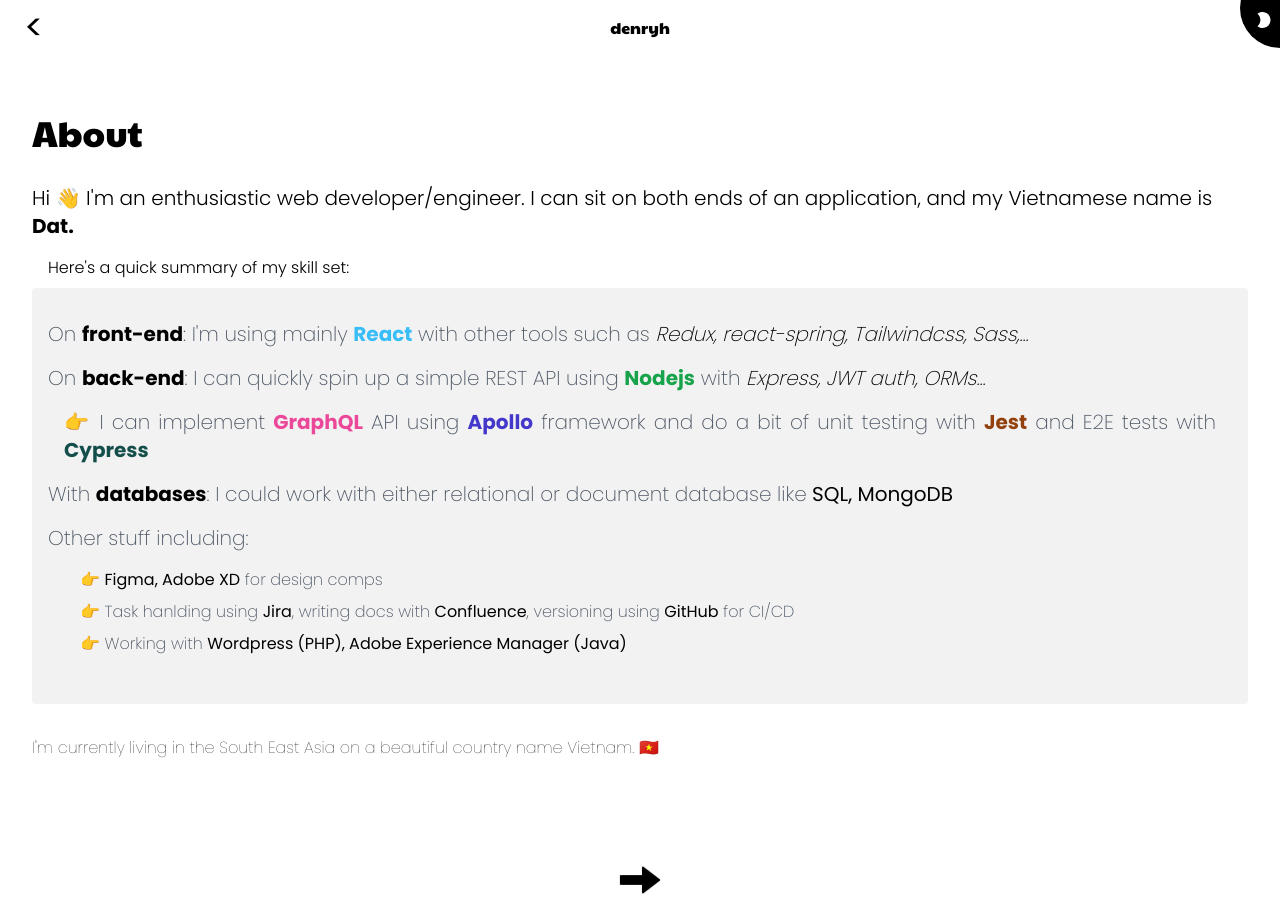
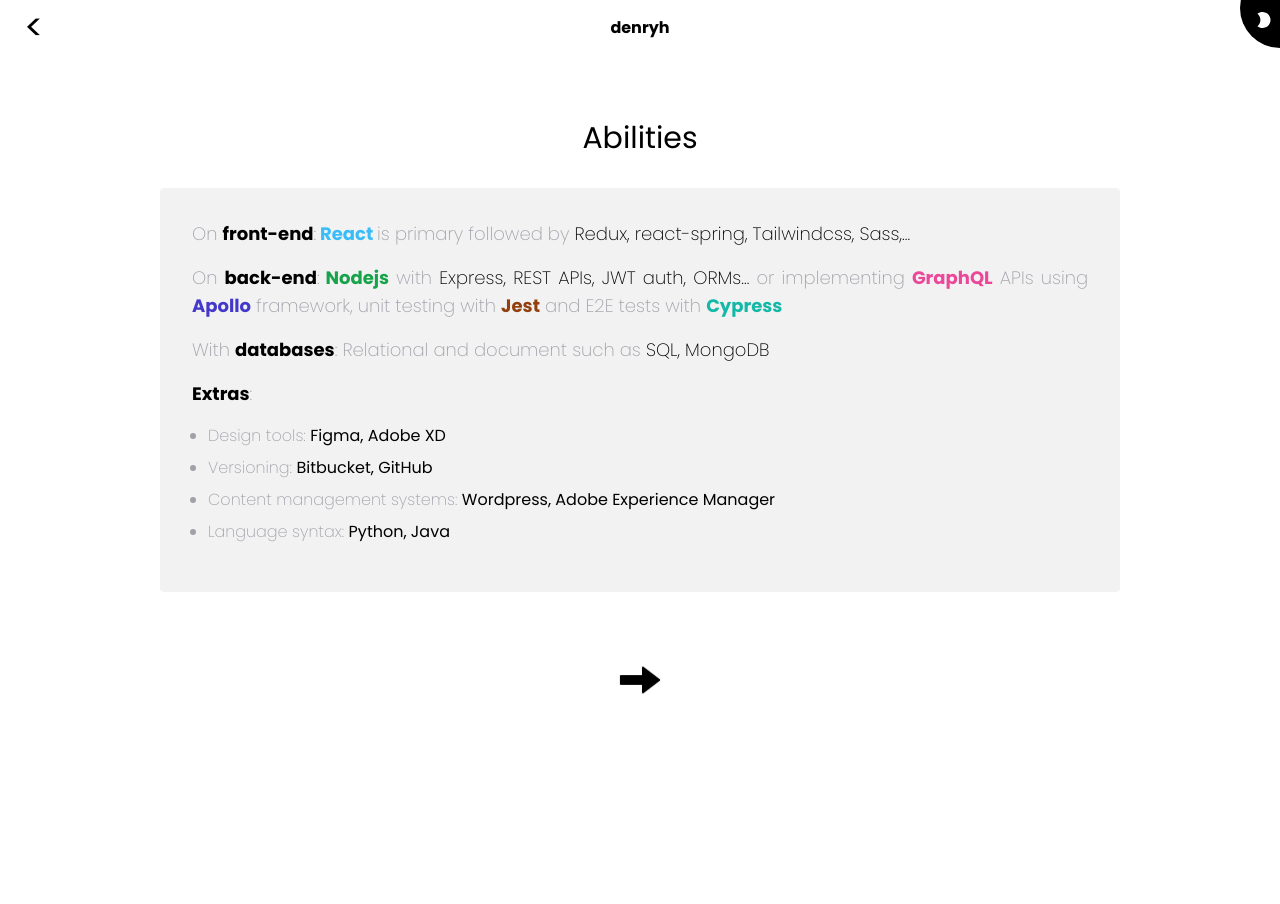
Before and after one commit to denryh/portfolio-v2, a React (Vite) app: page /about in a window 1280 px wide. After the commit the page ends 800 px from the top, so only its background shows below. Built offline with nearby package versions, Linux system fonts and the light colour scheme.

Commit message:
update styles

```diff
--- a/src/components/Nav.tsx
+++ b/src/components/Nav.tsx
@@ -22,7 +22,7 @@
     <div onClick={back} className="cursor-pointer w-20 h-20 rounded-full relative -left-10">
       <span className="absolute top-[46px] left-14 md:left-16 text-2xl md:text-4xl md:top-10">{'<'}</span>
     </div>
-    <span className="font-display absolute top-12 left-1/2 -translate-x-1/2">denryh</span>
+    <span className="absolute top-12 left-1/2 -translate-x-1/2 font-bold">denryh</span>
     <div className="relative -right-10">
       <AppearanceToggler />
     </div>
--- a/src/index.css
+++ b/src/index.css
@@ -1,4 +1,4 @@
-@import url('https://fonts.googleapis.com/css2?family=Paytone+One&family=Poppins:wght@100;200;300;400;700&display=swap');
+@import url('https://fonts.googleapis.com/css2?family=Inter:wght@400;700&family=Poppins:wght@100;200;300;400;700&display=swap');
 
 @tailwind base;
 @tailwind components;
--- a/src/pages/About.tsx
+++ b/src/pages/About.tsx
@@ -32,78 +32,88 @@
   };
 
   return (
-    <section className="min-h-screen relative dark:text-white">
+    <section className="min-h-screen pt-[15vh] relative dark:text-white">
       <animated.div style={navStyles}>
         <Nav path="/" toggleFx={set} />
       </animated.div>
       <animated.div
         style={styles}
-        className="h-full flex flex-col justify-center items-center md:gap-16"
+        className="mx-auto px-8 max-w-5xl flex flex-col gap-8 items-center"
       >
-        <div className="pt-10 md:pt-20 px-8">
-          <h2 className="my-8 font-display text-2xl md:text-4xl">About</h2>
-          <p className="my-4 font-light md:text-xl">
-            Hi 👋 I'm an enthusiastic web developer/engineer. I can sit on both ends of
-            an application, and my Vietnamese name is{" "}
-            <span className="font-bold">Dat.</span>
-          </p>
-          <p className="my-2 pl-4 font-light">
-            Here's a quick summary of my skill set:
-          </p>
-          <ul className="pl-4 flex flex-col gap-4 font-extralight text-gray-600 dark:text-gray-400 bg-black/5 dark:bg-black/40 p-8 rounded text-justify transition-all duration-500 hover:scale-105 hover:bg-black/20 dark:hover:bg-black">
-            <li className="md:text-xl">
-              On <span className="font-bold text-black dark:text-white">front-end</span>: I'm using
-              mainly <span className="font-bold text-sky-400">React</span> with
-              other tools such as
-              <span className="italic font-sm text-black dark:text-white">
+        <h2 className="text-3xl">Abilities</h2>
+        <ul className="rounded p-8 flex flex-col gap-4 font-extralight text-zinc-400 bg-black/5 dark:bg-black/40 text-justify">
+          <li className="md:text-lg">
+            On{" "}
+            <span className="font-bold text-black dark:text-white">
+              front-end
+            </span>
+            :<span className="font-bold text-sky-400"> React </span>is primary
+            followed by
+            <span className="font-sm text-black dark:text-gray-200">
               {" "}
               Redux, react-spring, Tailwindcss, Sass,...
             </span>
           </li>
-            <li className="md:text-xl">
-              On <span className="font-bold text-black dark:text-white">back-end</span>: I can quickly
-              spin up a simple REST API using{" "}
-              <span className="font-bold text-green-600">Nodejs</span> with
-              <span className="italic font-sm text-black dark:text-white">
+          <li className="md:text-lg">
+            On{" "}
+            <span className="font-bold text-black dark:text-white">
+              back-end
+            </span>
+            :<span className="font-bold text-green-600"> Nodejs</span> with
+            <span className="font-sm text-black dark:text-gray-200">
               {" "}
-                Express, JWT auth, ORMs...
+              Express, REST APIs, JWT auth, ORMs...
+            </span>{" "}
+            or implementing{" "}
+            <span className="text-pink-500 font-bold">GraphQL</span> APIs using{" "}
+            <span className="text-indigo-700 font-bold">Apollo</span> framework,
+            unit testing with{" "}
+            <span className="text-amber-800 font-bold">Jest</span> and E2E tests
+            with <span className="text-teal-500 font-bold">Cypress</span>
+          </li>
+          <li className="md:text-lg">
+            With{" "}
+            <span className="font-bold text-black dark:text-white">
+              databases
+            </span>
+            : Relational and document such as
+            <span className="text-black dark:text-gray-200"> SQL, MongoDB</span>
+          </li>
+          <li className="md:text-lg">
+            <span className="font-bold text-black dark:text-white">Extras</span>
+            :
+            <ul className="pl-4 my-4 flex flex-col gap-2 text-base list-disc">
+              <li>
+                Design tools:{" "}
+                <span className="text-black dark:text-gray-200 font-normal">
+                  Figma, Adobe XD
                 </span>
               </li>
-            <li className="pl-4 md:text-xl">
-              👉 I can implement <span className="text-pink-500 font-bold">GraphQL</span> API using <span className="text-indigo-700 font-bold">Apollo</span> framework and do a
-              bit of unit testing with <span className="text-amber-800 font-bold">Jest</span> and E2E tests with <span className="text-teal-900 font-bold">Cypress</span>
+              <li>
+                Versioning:{" "}
+                <span className="text-black dark:text-gray-200 font-normal">
+                  Bitbucket, GitHub
+                </span>{" "}
               </li>
-            <li className="md:text-xl">
-              With <span className="font-bold text-black dark:text-white">databases</span>: I could work
-              with either relational or document database like
-              <span className="font-normal text-black dark:text-white">
-                {" "}
-                SQL, MongoDB
+              <li>
+                Content management systems:{" "}
+                <span className="text-black dark:text-gray-200 font-normal">
+                  Wordpress, Adobe Experience Manager
                 </span>
               </li>
-            <li className="md:text-xl">Other stuff including:
-              <ul className="my-4 pl-8 flex flex-col gap-2 text-base">
               <li>
-                  👉 <span className="text-black dark:text-white font-normal">Figma, Adobe XD</span> for design comps
-                </li>
-                <li>
-                  👉 Task hanlding using <span className="text-black dark:text-white font-normal">Jira</span>, writing docs with <span className="text-black dark:text-white font-normal">Confluence</span>, versioning using <span className="text-black dark:text-white font-normal">GitHub</span> for CI/CD
-                </li>
-                <li>
-                  👉 Working with <span className="text-black dark:text-white font-normal">Wordpress (PHP), Adobe Experience Manager (Java)</span>
+                Language syntax:{" "}
+                <span className="text-black dark:text-gray-200 font-normal">
+                  Python, Java
+                </span>
               </li>
             </ul>
           </li>
         </ul>
-          <p className="my-8 font-thin text-sm md:text-base">
-            I'm currently living in the South East Asia on a beautiful country
-            name Vietnam. 🇻🇳
-          </p>
-        </div>
         <i onClick={forward}>
           <img
             src={arrow}
-            className="w-12 h-12 hover:scale-125 transition duration-500 cursor-pointer filter-none dark:filter invert-[93%] sepia-0 saturate-[7465%] hue-rotate-[57deg] brightness-[107%] contrast-[110%]"
+            className="mt-8 w-12 h-12 cursor-pointer transition-all duration-250 hover:filter hover:dark:filter-none filter-none dark:filter invert-[93%] sepia-0 saturate-[7465%] hue-rotate-[57deg] brightness-[107%] contrast-[110%]"
           />
         </i>
       </animated.div>
--- a/src/pages/Hero.tsx
+++ b/src/pages/Hero.tsx
@@ -1,9 +1,12 @@
 import { useSpring, animated } from "react-spring";
 import { useState } from "react";
 import { useNavigate } from "react-router-dom";
+
 import AppearanceToggle from "../components/AppearanceToggler";
 
 import { TRANSITION_TIME } from "../util/config";
+
+import picture from "../assets/sub3.jpg";
 
 export default function Hero() {
   const navigate = useNavigate();
@@ -24,17 +27,42 @@
   };
 
   return (
-    <section className="h-screen flex justify-center items-center cursor-pointer dark:text-white">
+    <section className="min-h-screen dark:text-white grid place-items-center">
       <animated.div style={styles}>
         <div className="fixed -top-10 -right-10">
           <AppearanceToggle />
         </div>
-        <div className="flex flex-col justify-center items-center gap-16">
-          <h1 className="px-8 dark:text-white font-display text-4xl md:text-6xl">
-            Henry Dang
-          </h1>
-          <div onClick={onClick} className="w-8 h-8 rounded-full bg-black grid place-items-center hover:scale-75 transition dark:bg-white">
-            <div className="w-6 h-6 rounded-full bg-white dark:bg-black"></div>
+        <div className="pt-16 px-8 max-w-5xl">
+          <div className="flex flex-col items-center gap-8">
+            <div className="w-full flex flex-col gap-8 items-center md:flex-row md:gap-16">
+              <div>
+                <h1 className=" text-2xl md:text-4xl">Henry Dang</h1>
+                <p className="mt-4 font-light text-sm leading-6 md:text-base">
+                  I'm an enthusiastic developer that can work on both ends of an
+                  software application using my main programming language
+                  JavaScript/Nodejs.
+                </p>
+                <p className="mt-2 font-thin text-sm text-zinc-500 md:text-base">
+                  Current location:{" "}
+                  <span className="font-normal text-black dark:text-white">
+                    South East Asia
+                  </span>{" "}
+                  on a beautiful country name{" "}
+                  <span className="font-normal text-red-600">Vietnam</span>. 🇻🇳
+                </p>
+              </div>
+              <img
+                src={picture}
+                alt="henry dang"
+                className="max-h-[600px] max-w-[300px] rounded-lg"
+              />
+            </div>
+            <div
+              onClick={onClick}
+              className="mt-4 w-8 h-8 rounded-full bg-black grid place-items-center hover:scale-75 transition dark:bg-white animate-pulse cursor-pointer"
+            >
+              <div className="w-6 h-6 rounded-full bg-white dark:bg-black"></div>
+            </div>
           </div>
         </div>
       </animated.div>
--- a/tailwind.config.cjs
+++ b/tailwind.config.cjs
@@ -10,7 +10,17 @@
     extend: {
       fontFamily: {
         sans: ['"Poppins"', ...defaultTheme.fontFamily.sans],
-        display: ['"Paytone One"', ...defaultTheme.fontFamily.sans]
+        display: ['"Inter"', ...defaultTheme.fontFamily.sans]
+      },
+      keyframes: {
+        flash: {
+          '0%': {
+            transform: "translateX(0)"
+          },
+          '100%': {
+            left: "translateX(48px)"
+          }
+        }
       }
     },
   },
```
Also changed, not shown: src/pages/Main.tsx (+8 -9 lines), src/pages/Work.tsx (+27 -10 lines). Lines whose indentation alone changed are shown as unchanged.
